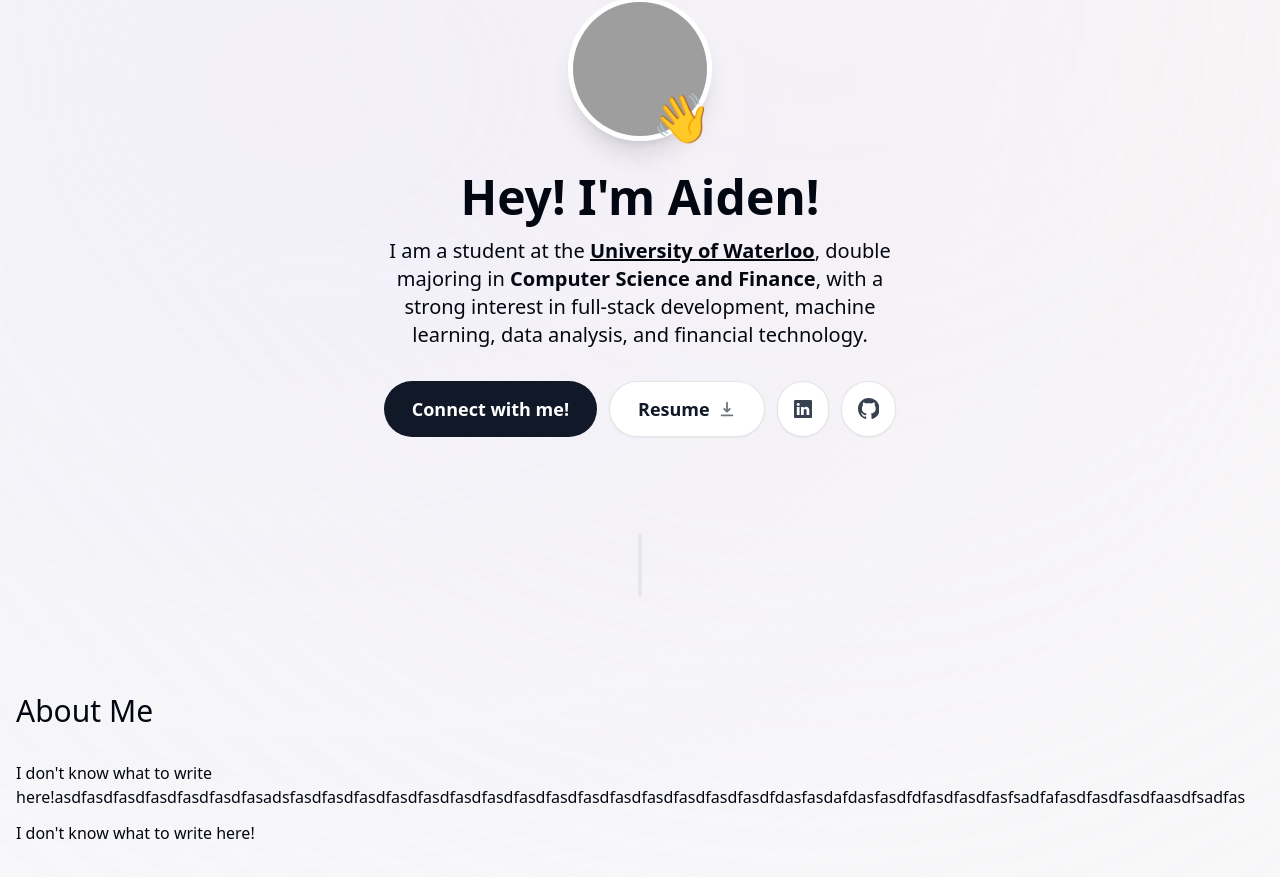
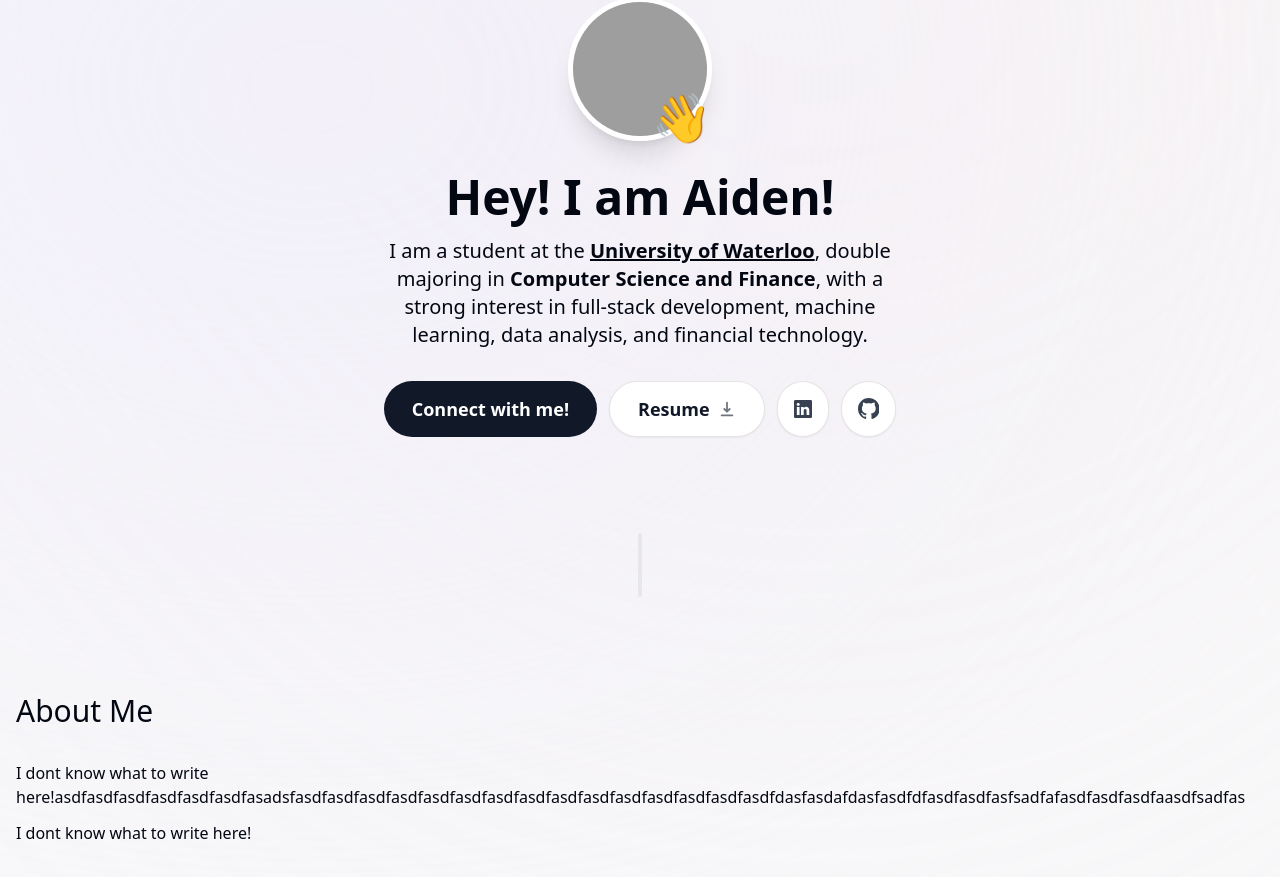
Before and after one commit to aidensuhh/Portfolio-V1, a Next.js app: page / in a window 1280 px wide. Shown: the part 147-1024 px from the top of the page. Built offline with nearby package versions, Linux system fonts and the light colour scheme; grey boxes are pictures that could not be loaded.

Commit message:
uploading test

```diff
--- a/app/layout.tsx
+++ b/app/layout.tsx
@@ -2,7 +2,6 @@ import type { Metadata } from "next";
 import Header from "@/components/header";
 import { Geist, Geist_Mono } from "next/font/google";
 import "./globals.css";
-import Intro from "@/components/intro";
 
 const geistSans = Geist({
   variable: "--font-geist-sans",
--- a/components/about.tsx
+++ b/components/about.tsx
@@ -6,11 +6,11 @@ export default function About() {
         <h2 className="text-3xl mb-8">About Me</h2>
 
         <p className="mb-3">
-            I don't know what to write here!asdfasdfasdfasdfasdfasdfasadsfasdfasdfasdfasdfasdfasdfasdfasdfasdfasdfasdfasdfasdfasdfasdfdasfasdafdasfasdfdfasdfasdfasfsadfafasdfasdfasdfaasdfsadfas
+            I dont know what to write here!asdfasdfasdfasdfasdfasdfasadsfasdfasdfasdfasdfasdfasdfasdfasdfasdfasdfasdfasdfasdfasdfasdfdasfasdafdasfasdfdfasdfasdfasfsadfafasdfasdfasdfaasdfsadfas
         </p>
 
         <p className="mb-3">
-            I don't know what to write here!
+            I dont know what to write here!
         </p>
     </section>
   )
--- a/components/intro.tsx
+++ b/components/intro.tsx
@@ -42,7 +42,7 @@ export default function Intro() {
             initial={{ opacity: 0, scale: 0, y: 100}}
             animate={{ opacity: 1, scale: 1, y: 0}}
             transition={{ duration: 0.4 }}>
-                Hey! I'm Aiden!
+                Hey! I am Aiden!
             </motion.span>
 
             <motion.span className="block text-xl text-center py-4 w-50"
```
